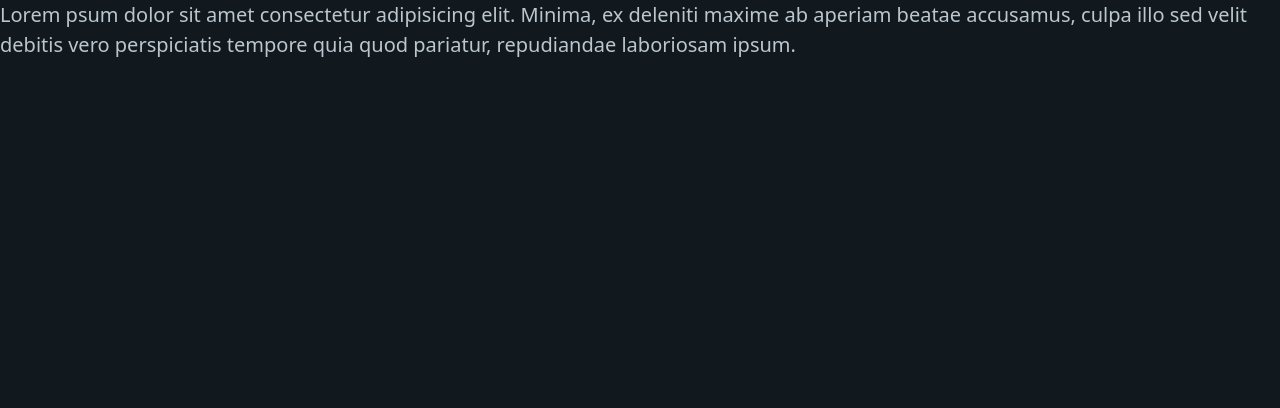
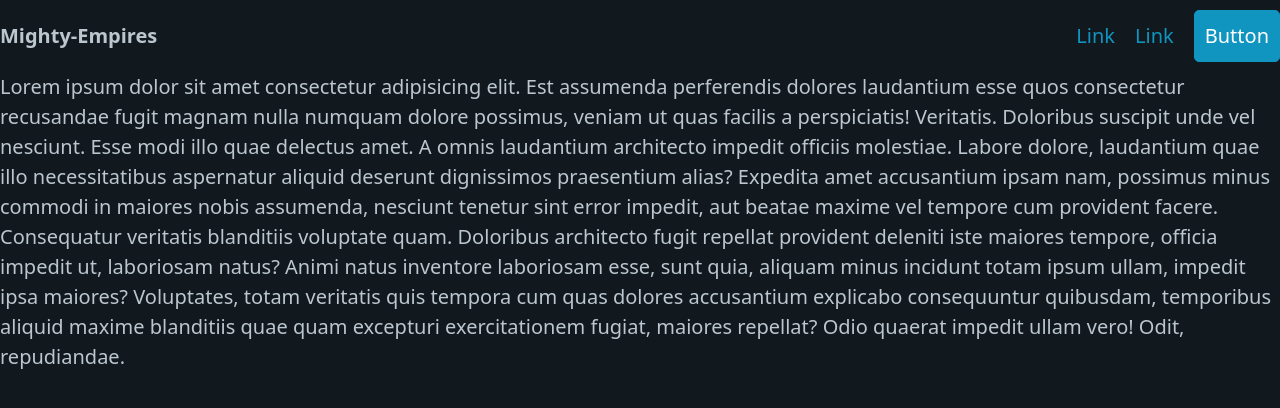
Before and after one commit to Chris3444/Mighty-Empires, a Next.js app: page / in a window 1280 px wide. Shown: the top 408 px of the page. Built offline with nearby package versions, Linux system fonts and the light colour scheme.

Commit message:
added navbar

```diff
--- a/src/app/components/navbar.tsx
+++ b/src/app/components/navbar.tsx
@@ -0,0 +1,16 @@
+"use client";
+
+export function Navbar() {
+  return (
+    <nav>
+      <ul>
+        <li><strong>Mighty-Empires</strong></li>
+      </ul>
+      <ul>
+        <li><a href="#">Link</a></li>
+        <li><a href="#">Link</a></li>
+        <li><a href="#" role="button">Button</a></li>
+      </ul>
+    </nav>
+  );
+}
--- a/src/app/layout.tsx
+++ b/src/app/layout.tsx
@@ -1,5 +1,9 @@
 import 'react'
 import '@picocss/pico'
+import { Navbar } from '@/app/components/navbar'
+
+import { Suspense } from 'react'
+import { Html } from 'next/document'
 
 export const metadata = {
   title: 'Mighty Empires',
@@ -9,7 +13,10 @@ export const metadata = {
 export default function RootLayout({ children, }: { children: React.ReactNode }) {
   return (
     <html lang="en" data-theme="dark">
-      <body>{children}</body>
+      <body>
+        <Navbar />
+        {children}
+      </body>
     </html>
   )
 }
--- a/src/app/page.tsx
+++ b/src/app/page.tsx
@@ -2,7 +2,11 @@
 export default function Home() {
   return (
       <body>
-        <p>Lorem  psum dolor sit amet consectetur adipisicing elit. Minima, ex deleniti maxime ab aperiam beatae accusamus, culpa illo sed velit debitis vero perspiciatis tempore quia quod pariatur, repudiandae laboriosam ipsum.  </p>
+        <p>Lorem ipsum dolor sit amet consectetur adipisicing elit. Est assumenda perferendis dolores laudantium esse quos consectetur recusandae fugit magnam nulla numquam dolore possimus, veniam ut quas facilis a perspiciatis! Veritatis.
+        Doloribus suscipit unde vel nesciunt. Esse modi illo quae delectus amet. A omnis laudantium architecto impedit officiis molestiae. Labore dolore, laudantium quae illo necessitatibus aspernatur aliquid deserunt dignissimos praesentium alias?
+        Expedita amet accusantium ipsam nam, possimus minus commodi in maiores nobis assumenda, nesciunt tenetur sint error impedit, aut beatae maxime vel tempore cum provident facere. Consequatur veritatis blanditiis voluptate quam.
+        Doloribus architecto fugit repellat provident deleniti iste maiores tempore, officia impedit ut, laboriosam natus? Animi natus inventore laboriosam esse, sunt quia, aliquam minus incidunt totam ipsum ullam, impedit ipsa maiores?
+        Voluptates, totam veritatis quis tempora cum quas dolores accusantium explicabo consequuntur quibusdam, temporibus aliquid maxime blanditiis quae quam excepturi exercitationem fugiat, maiores repellat? Odio quaerat impedit ullam vero! Odit, repudiandae.</p>
       </body>
   )
 }
```
Also changed, not shown: 1 other file (tests, documents, lock files or other folders).
